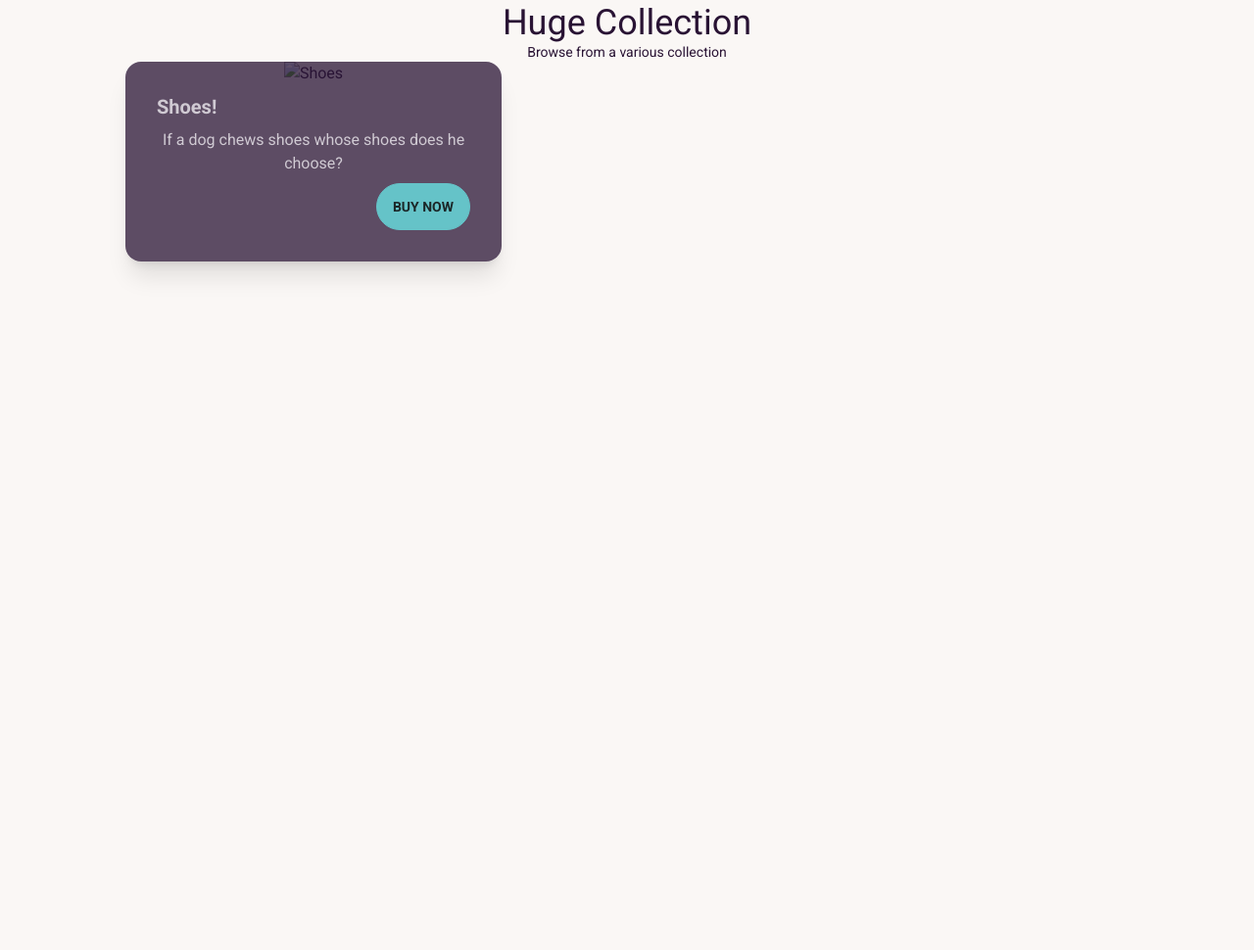
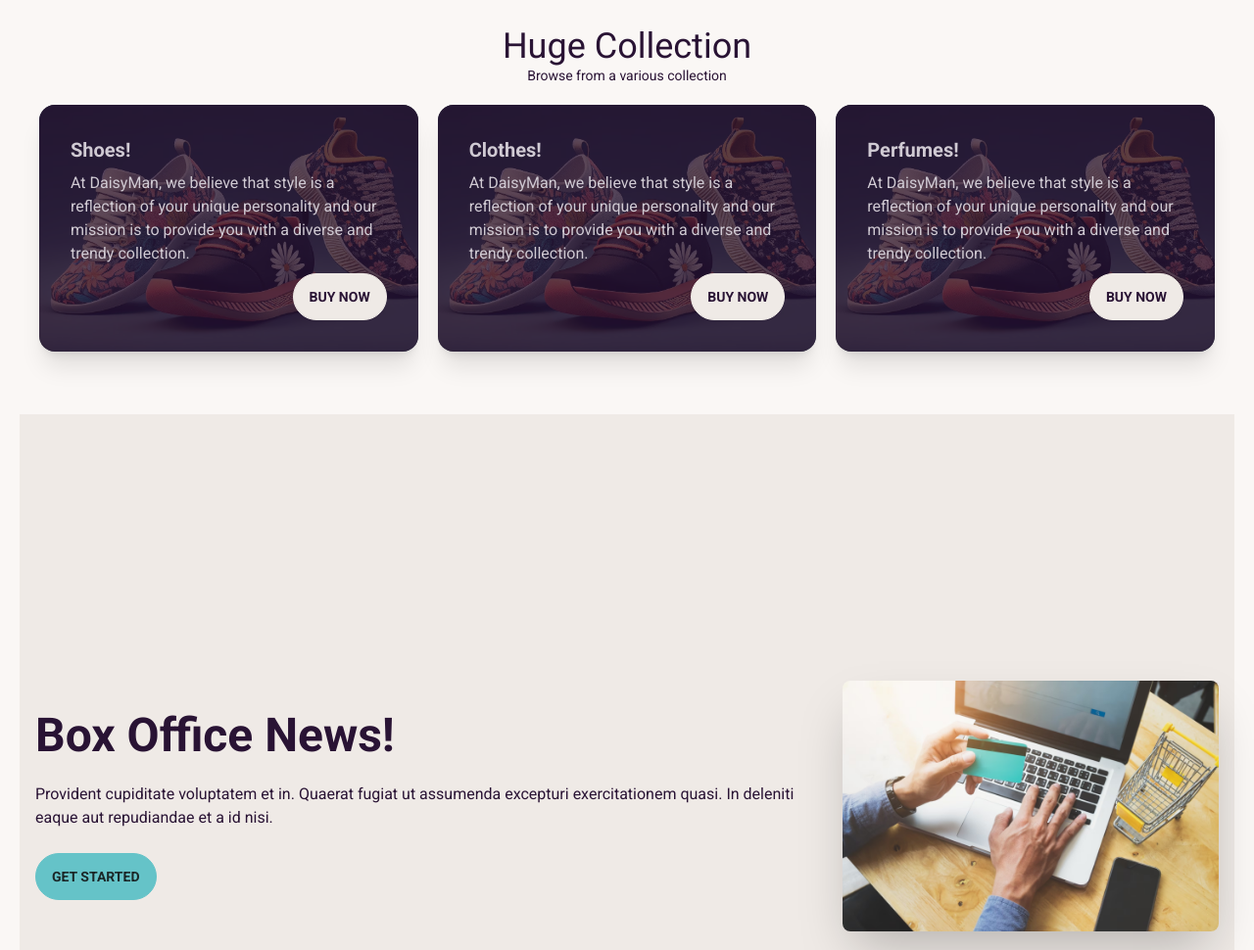
Before and after one commit to ShahariarSohan/fashion-website, a plain HTML site: page index.html in a window 1280 px wide. Shown: the part 838-1808 px from the top of the page at 98% size. Before the commit the page ends 1145 px from the top, so only its background shows below. Drawn offline with nearby package versions, Linux system fonts and the light colour scheme.

Commit message:
collection section added

```diff
--- a/index.html
+++ b/index.html
@@ -83,21 +83,57 @@
       </div>
     </div>
   </header>
-  <main class="max-w-screen-lg mx-auto ">
+  <main class="max-w-screen-xl mx-auto ">
       <!-- huge collection section -->
-      <section class="text-center my-10">
-        <h2 class="text-4xl">Huge Collection</h2>
-        <p class="text-sm">Browse from a various collection</p>
-        <div>
+      <section class="  my-16 gap-5 m-5">
+        <h2 class="text-4xl text-center">Huge Collection</h2>
+        <p class="text-sm text-center">Browse from a various collection</p>
+        <div class=" grid md:grid-cols-2 lg:grid-cols-3 gap-5 m-5 ">
           <!-- first-card -->
-          <div class="card w-96 bg-base-100 shadow-xl image-full">
-            <figure><img src="./images/stock/photo-1606107557195-0e29a4b5b4aa.jpg" alt="Shoes" /></figure>
+          <div class="card  bg-base-100 shadow-xl image-full">
+            <figure><img src="./images/shoes.avif" alt="Shoes" /></figure>
             <div class="card-body">
               <h2 class="card-title">Shoes!</h2>
-              <p>If a dog chews shoes whose shoes does he choose?</p>
+              <p>At DaisyMan, we believe that style is a reflection of your unique personality and our mission is to provide you with a diverse and trendy collection.</p>
               <div class="card-actions justify-end">
-                <button class="btn btn-primary">Buy Now</button>
+                <button class="btn ">Buy Now</button>
               </div>
+            </div>
+          </div>
+          <!-- second-card -->
+          <div class="card  bg-base-100 shadow-xl image-full">
+            <figure><img src="./images/shoes.avif" alt="Shoes" /></figure>
+            <div class="card-body">
+              <h2 class="card-title">Clothes!</h2>
+              <p>At DaisyMan, we believe that style is a reflection of your unique personality and our mission is to provide you with a diverse and trendy collection.</p>
+              <div class="card-actions justify-end">
+                <button class="btn ">Buy Now</button>
+              </div>
+            </div>
+          </div>
+          <!--third-card -->
+          <div class="card  bg-base-100 shadow-xl image-full">
+            <figure><img src="./images/shoes.avif" alt="Shoes" /></figure>
+            <div class="card-body">
+              <h2 class="card-title">Perfumes!</h2>
+              <p>At DaisyMan, we believe that style is a reflection of your unique personality and our mission is to provide you with a diverse and trendy collection.</p>
+              <div class="card-actions justify-end">
+                <button class="btn ">Buy Now</button>
+              </div>
+            </div>
+          </div>
+
+        </div>
+      </section>
+      <!-- description -->
+      <section class="my-16 gap-5 m-5">
+        <div class="hero min-h-screen bg-base-200">
+          <div class="hero-content flex-col lg:flex-row-reverse">
+            <img src="./images/easy-purchase.avif" class="max-w-sm rounded-lg shadow-2xl" />
+            <div>
+              <h1 class="text-5xl font-bold">Box Office News!</h1>
+              <p class="py-6">Provident cupiditate voluptatem et in. Quaerat fugiat ut assumenda excepturi exercitationem quasi. In deleniti eaque aut repudiandae et a id nisi.</p>
+              <button class="btn btn-primary">Get Started</button>
             </div>
           </div>
         </div>
```
